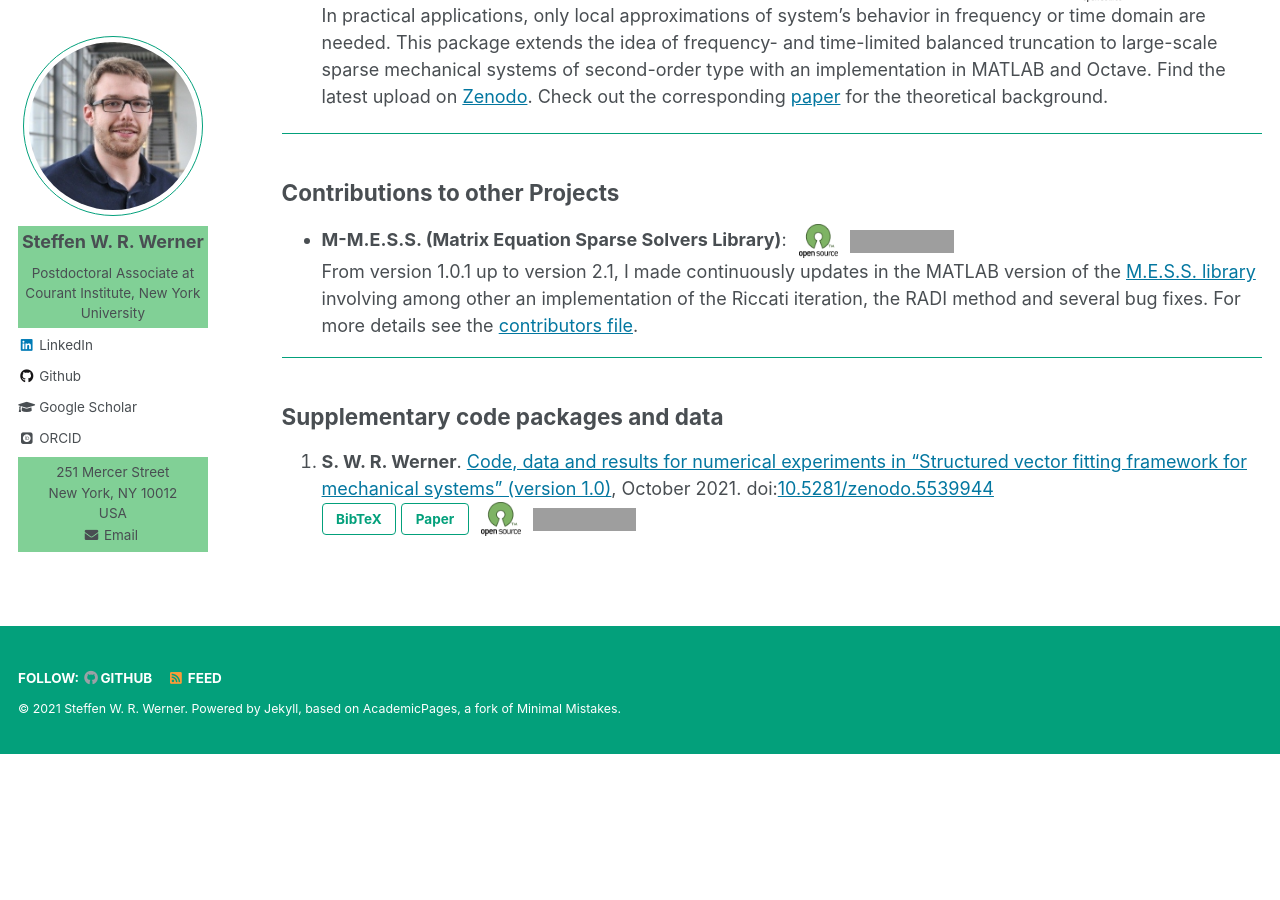
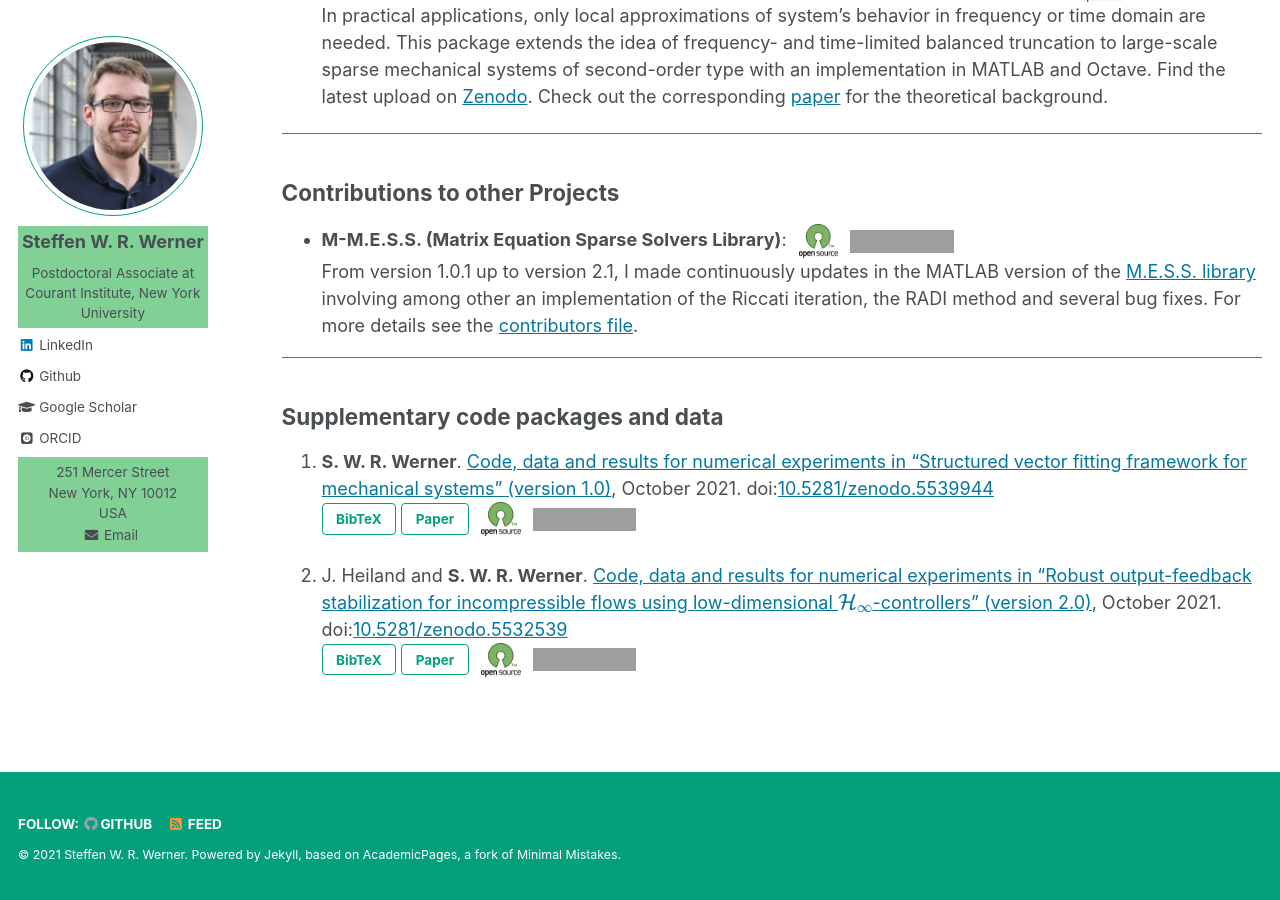
Before and after one commit to ninsteve/ninsteve.github.io, a Jekyll site: the page built from _pages/software.md, in a window 1280 px wide and 900 px high, scrolled down 618 px. Built offline with Jekyll 4.4.1, drawn with Linux system fonts in a browser that asks for light colours; nearby versions of some CDN libraries; some web fonts are replaced; formulas are drawn with MathJax 3; before the commit the page ends 1372 px from its top, so only the background shows below that; grey boxes are pictures that could not be loaded.

Commit message:
Next entry for code packages.

```diff
--- a/_pages/software.md
+++ b/_pages/software.md
@@ -110,6 +110,24 @@ author_profile: true
     <img src="https://img.shields.io/badge/License-BSD%202--Clause-orange.svg"
     alt="License: BSD 2-Clause" class="badge"></a>
 
+1. J. Heiland and <strong>S. W. R. Werner</strong>. <a target="blank_"
+    href="https://doi.org/10.5281/zenodo.5532539">Code, data and results for
+    numerical experiments in &ldquo;Robust output-feedback stabilization for
+    incompressible flows using low-dimensional
+    \\(\mathcal{H}_{\infty}\\)-controllers&rdquo; (version 2.0)</a>,
+    October 2021. doi:<a
+    target="blank_" href="https://doi.org/10.5281/zenodo.5532539">10.5281/zenodo.5532539</a><br />
+    <button id="supHeiW21a-pop" class="btn btn--inverse">BibTeX</button>
+    <a target="blank_" href="https://arxiv.org/abs/2103.01608"><button
+    class="btn btn--inverse">Paper</button></a>
+    <a target ="_blank"
+    href="https://en.wikipedia.org/wiki/Open-source_software">
+    <img src="../images/open_source_symbol.png" alt="Open Source Software"
+    class="opensource"></a>
+    <a href="https://opensource.org/licenses/MIT">
+    <img src="https://img.shields.io/badge/license-MIT-green.svg"
+    alt="License: MIT" class="badge"></a>
+
 <!-- Javascripts for Buttons and BibTeX content. -->
 
 <div id="includedBibTeX"></div>
```
